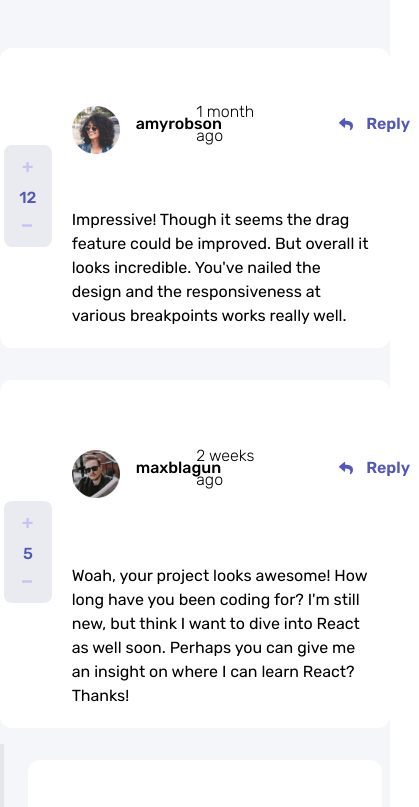
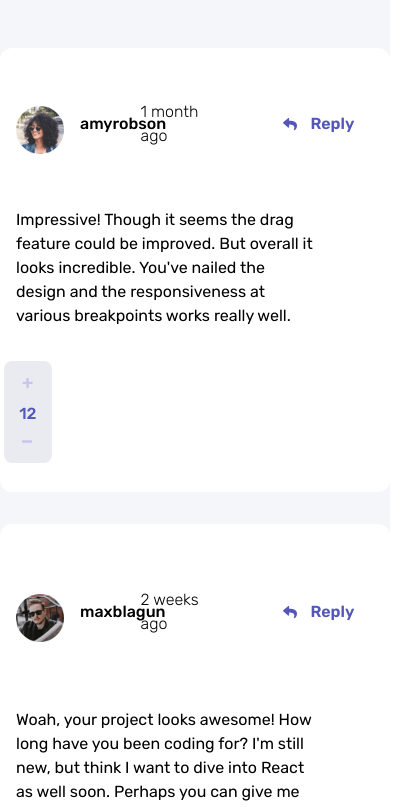
Before and after one commit to matt-o-west/interactive-comments, a React (Vite) app: page / in a window 390 px wide. Shown: the top 807 px of the page, 419 px wide, since content can reach past the window. Built offline with nearby package versions, Linux system fonts and the light colour scheme.

Commit message:
mobile styling

```diff
--- a/src/components/Comment.jsx
+++ b/src/components/Comment.jsx
@@ -59,11 +59,11 @@ const Comment = ({
   return (
     <>
       <div
-        className={`grid grid-cols-7 grid-rows-2 bg-white rounded-xl pb-2 pt-1 place-items-center my-4  tablet:max-w-3xl tablet:mx-4 phone:max-w-md ${
+        className={`grid grid-cols-7 grid-rows-2 bg-white rounded-xl pb-2 pt-1 place-items-center my-4 tablet:grid-cols-7 tablet:grid-rows-2 tablet:max-w-3xl tablet:mx-4 phone:max-w-md phone:grid-rows-3 ${
           !isReply ? 'desktop:parent-comment' : ''
         }`}
       >
-        <div className='col-span-1 row-span-2'>
+        <div className='tablet:col-span-1 tablet:row-span-2 phone:col-start-1 phone:row-start-3 phone:row-span-1'>
           <Counter
             score={score}
             id={id}
```
